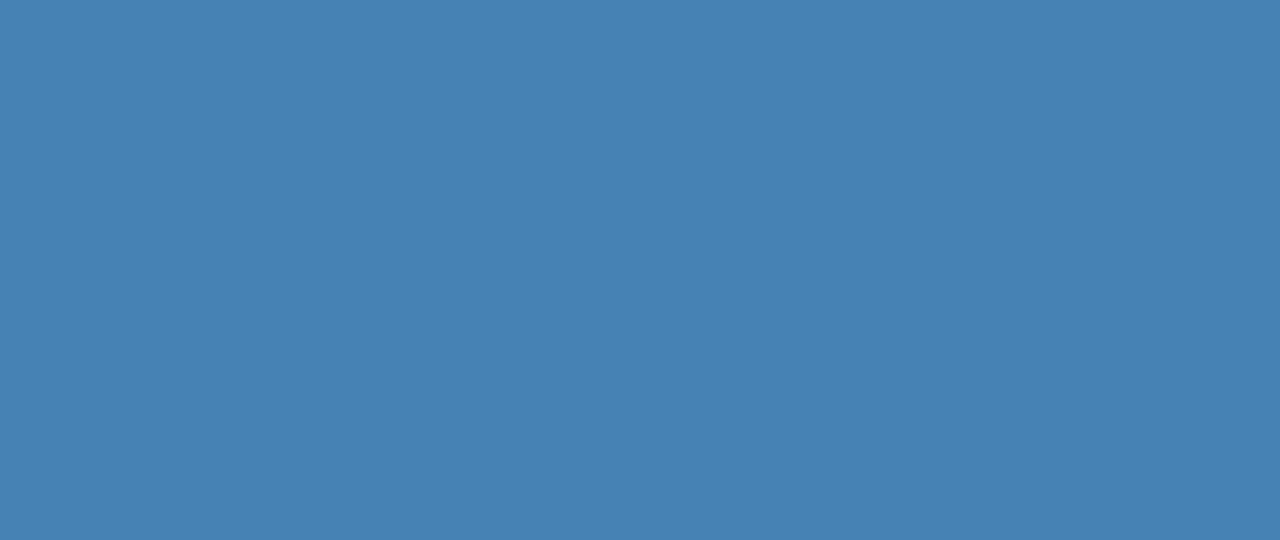
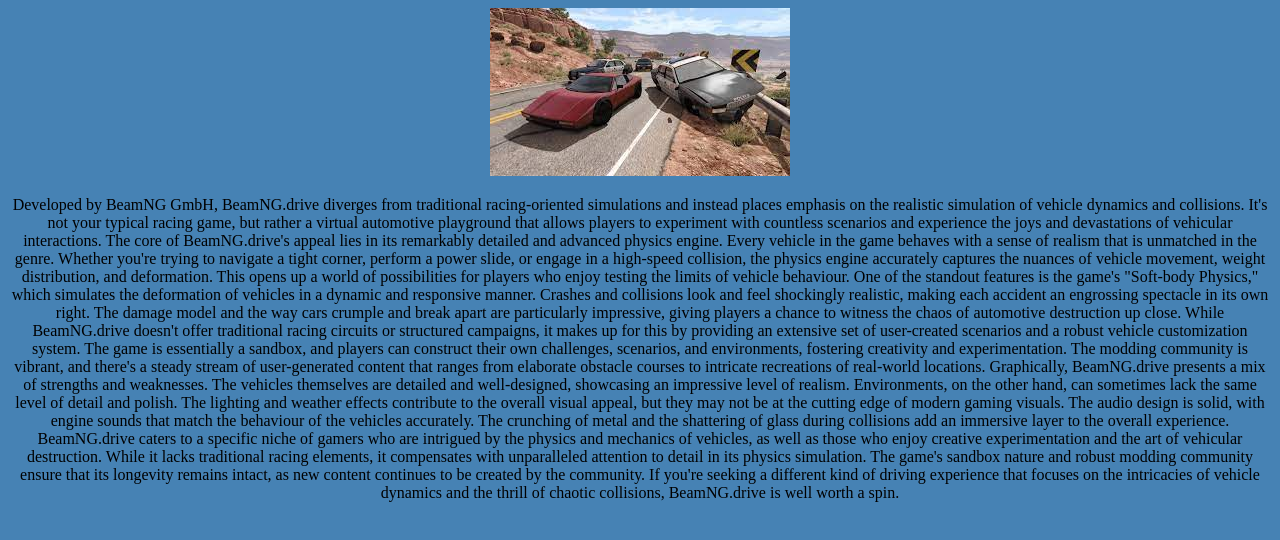
Before and after one commit to PlebiBoy/plebiboy.github.io, a plain HTML site: page reviews/beamng.html in a window 1280 px wide. Drawn offline with Linux system fonts and the light colour scheme; files that its build step writes are made by us from their sources.

Commit message:
Update beamng.html

```diff
--- a/reviews/beamng.html
+++ b/reviews/beamng.html
@@ -11,8 +11,8 @@
 </body>
 </html>
 
-<!--
-     Developed by BeamNG GmbH, BeamNG.drive diverges from traditional racing-oriented simulations and instead places emphasis on the realistic simulation of vehicle dynamics and collisions. It's not your typical racing game, but rather a virtual automotive playground that allows players to experiment with countless scenarios and experience the joys and devastations of vehicular interactions.
+<img src="beamngpromotionalimage.jpeg" alt="">
+<p>Developed by BeamNG GmbH, BeamNG.drive diverges from traditional racing-oriented simulations and instead places emphasis on the realistic simulation of vehicle dynamics and collisions. It's not your typical racing game, but rather a virtual automotive playground that allows players to experiment with countless scenarios and experience the joys and devastations of vehicular interactions.
 
 The core of BeamNG.drive's appeal lies in its remarkably detailed and advanced physics engine. Every vehicle in the game behaves with a sense of realism that is unmatched in the genre. Whether you're trying to navigate a tight corner, perform a power slide, or engage in a high-speed collision, the physics engine accurately captures the nuances of vehicle movement, weight distribution, and deformation. This opens up a world of possibilities for players who enjoy testing the limits of vehicle behaviour.
 
@@ -24,5 +24,4 @@ Graphically, BeamNG.drive presents a mix of strengths and weaknesses. The vehicl
 
 The audio design is solid, with engine sounds that match the behaviour of the vehicles accurately. The crunching of metal and the shattering of glass during collisions add an immersive layer to the overall experience.
 
-BeamNG.drive caters to a specific niche of gamers who are intrigued by the physics and mechanics of vehicles, as well as those who enjoy creative experimentation and the art of vehicular destruction. While it lacks traditional racing elements, it compensates with unparalleled attention to detail in its physics simulation. The game's sandbox nature and robust modding community ensure that its longevity remains intact, as new content continues to be created by the community. If you're seeking a different kind of driving experience that focuses on the intricacies of vehicle dynamics and the thrill of chaotic collisions, BeamNG.drive is well worth a spin.
--->
+BeamNG.drive caters to a specific niche of gamers who are intrigued by the physics and mechanics of vehicles, as well as those who enjoy creative experimentation and the art of vehicular destruction. While it lacks traditional racing elements, it compensates with unparalleled attention to detail in its physics simulation. The game's sandbox nature and robust modding community ensure that its longevity remains intact, as new content continues to be created by the community. If you're seeking a different kind of driving experience that focuses on the intricacies of vehicle dynamics and the thrill of chaotic collisions, BeamNG.drive is well worth a spin. </p>
```
